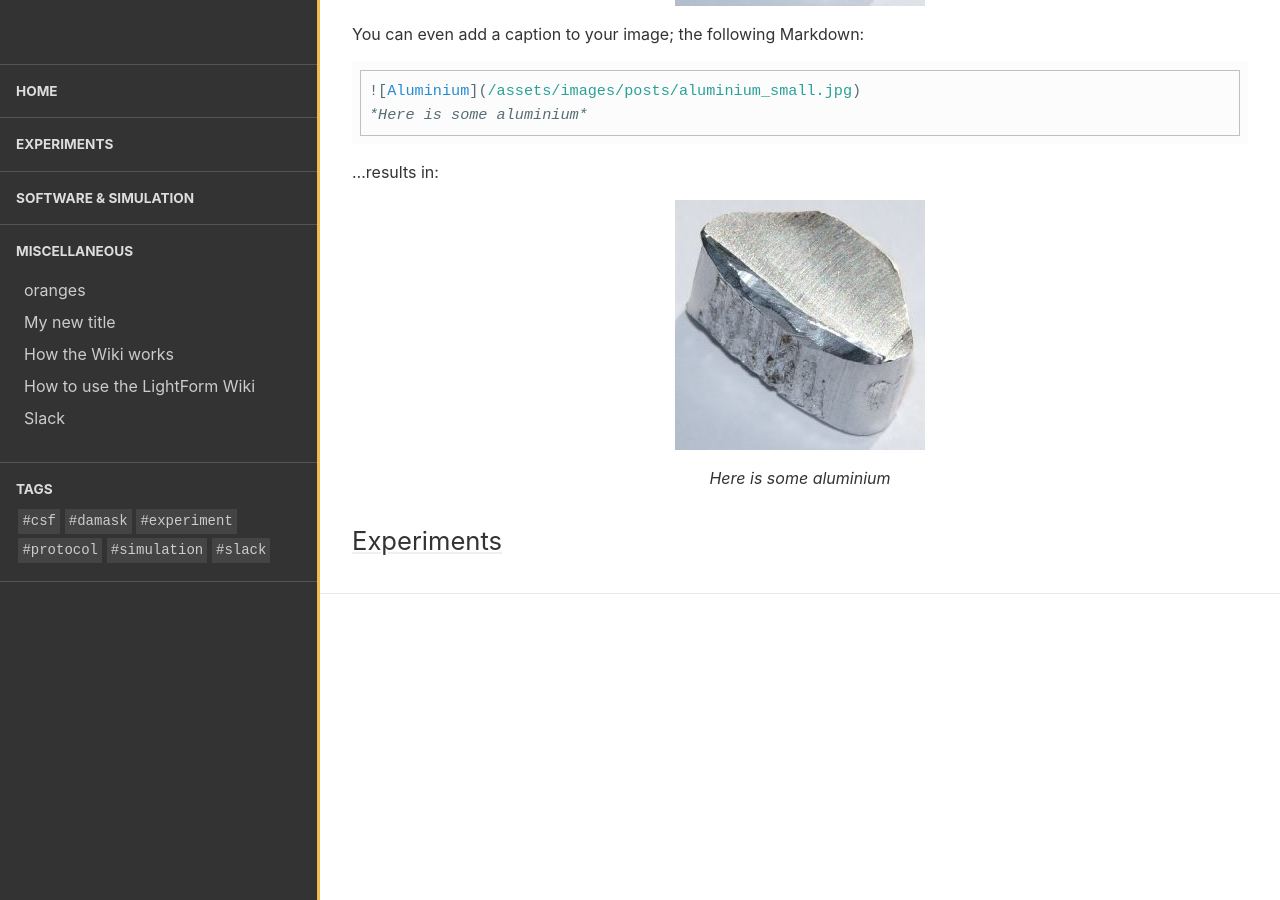
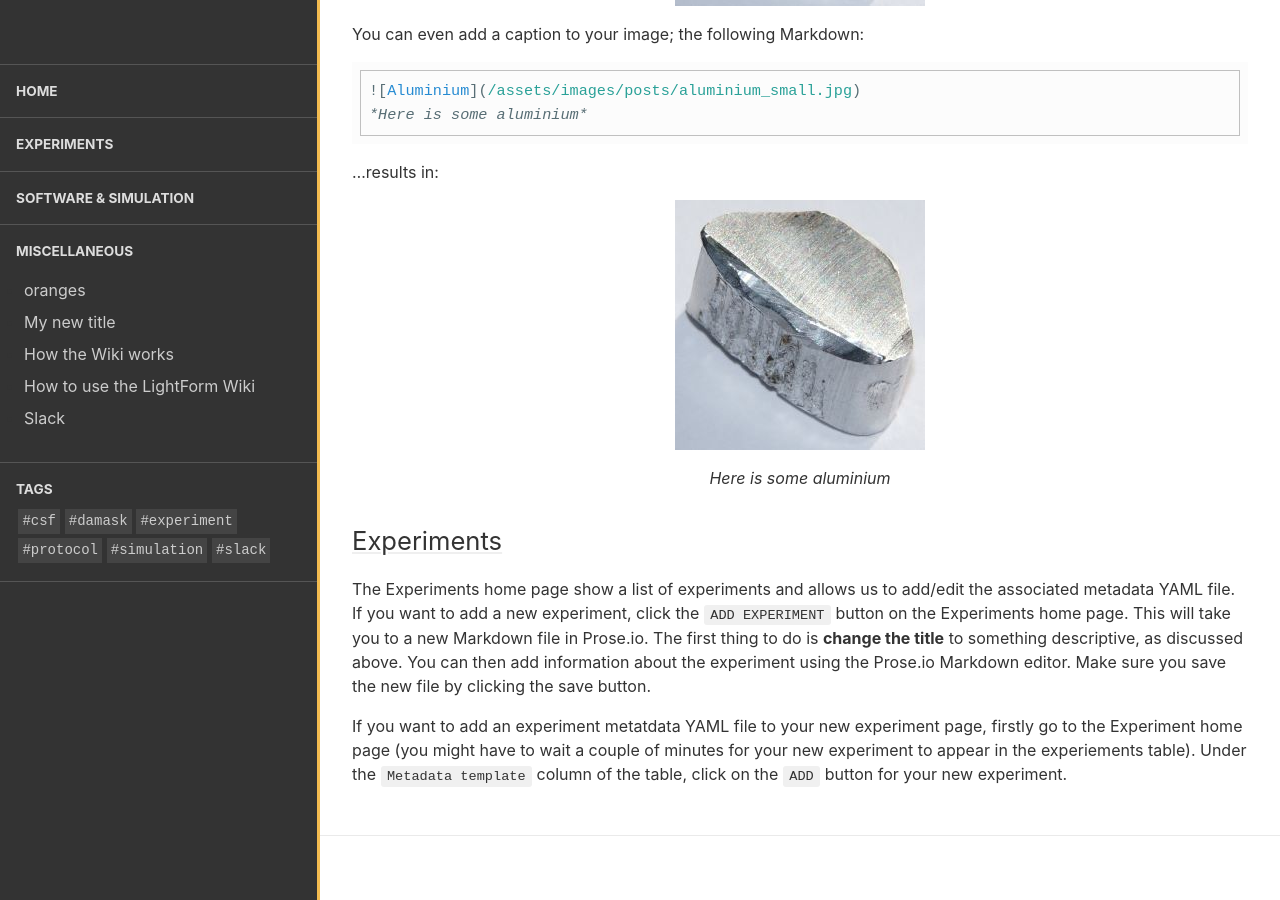
Before and after one commit to test-aplowman/test-aplowman.github.io, a Jekyll site: the page built from collections/_miscellaneous/how_to_use_wiki.md, in a window 1280 px wide and 900 px high, scrolled down 3415 px. Built offline with Jekyll 4.4.1, drawn with Linux system fonts in a browser that asks for light colours.

Commit message:
Update how_to_use_wiki.md

```diff
--- a/collections/_miscellaneous/how_to_use_wiki.md
+++ b/collections/_miscellaneous/how_to_use_wiki.md
@@ -82,3 +82,7 @@ You can even add a caption to your image; the following Markdown:
 *Here is some aluminium*
 
 ## Experiments
+
+The Experiments home page show a list of experiments and allows us to add/edit the associated metadata YAML file. If you want to add a new experiment, click the `ADD EXPERIMENT` button on the Experiments home page. This will take you to a new Markdown file in Prose.io. The first thing to do is **change the title** to something descriptive, as discussed above. You can then add information about the experiment using the Prose.io Markdown editor. Make sure you save the new file by clicking the save button.
+
+If you want to add an experiment metatdata YAML file to your new experiment page, firstly go to the Experiment home page (you might have to wait a couple of minutes for your new experiment to appear in the experiements table). Under the `Metadata template` column of the table, click on the `ADD` button for your new experiment.
```
